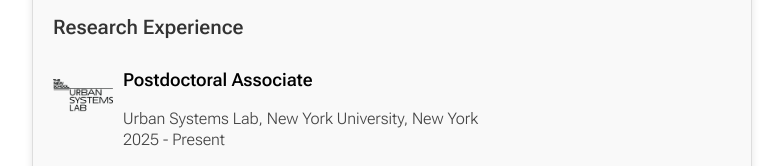
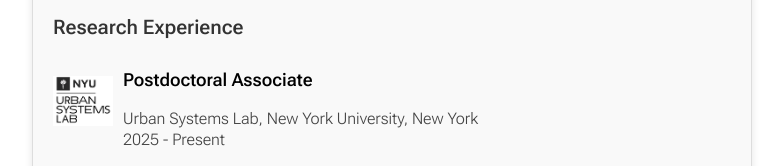
Before and after one commit to ashish-shrs/ashish-shrs.github.io, a plain HTML site: page bio.html in a window 1280 px wide. Shown: the part 851-1017 px from the top of the page, without its empty margins (248-1031 px from the left). Drawn offline with Linux system fonts and the light colour scheme.

Commit message:
Update bio.html

```diff
--- a/bio.html
+++ b/bio.html
@@ -81,7 +81,7 @@
                 <section class="section-work">
                     <h2>Research Experience</h2>
                     <div class="work-item">
-                        <img src="images/usl-logo-1.png" alt="Company Logo">
+                        <img src="images/USL_NYU.png" alt="Company Logo">
                         <div class="work-info">
                             <h3>Postdoctoral Associate</h3>
                             <p>Urban Systems Lab, New York University, New York</p>
```
